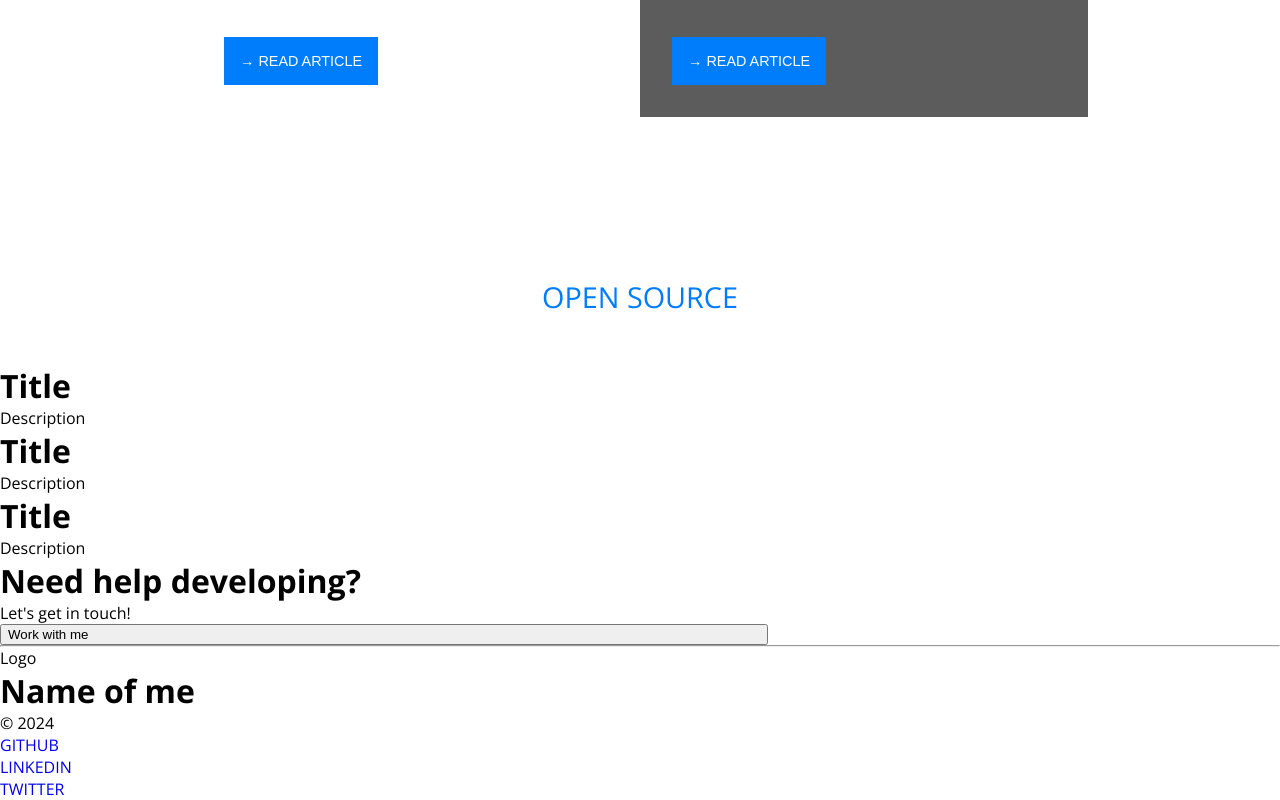
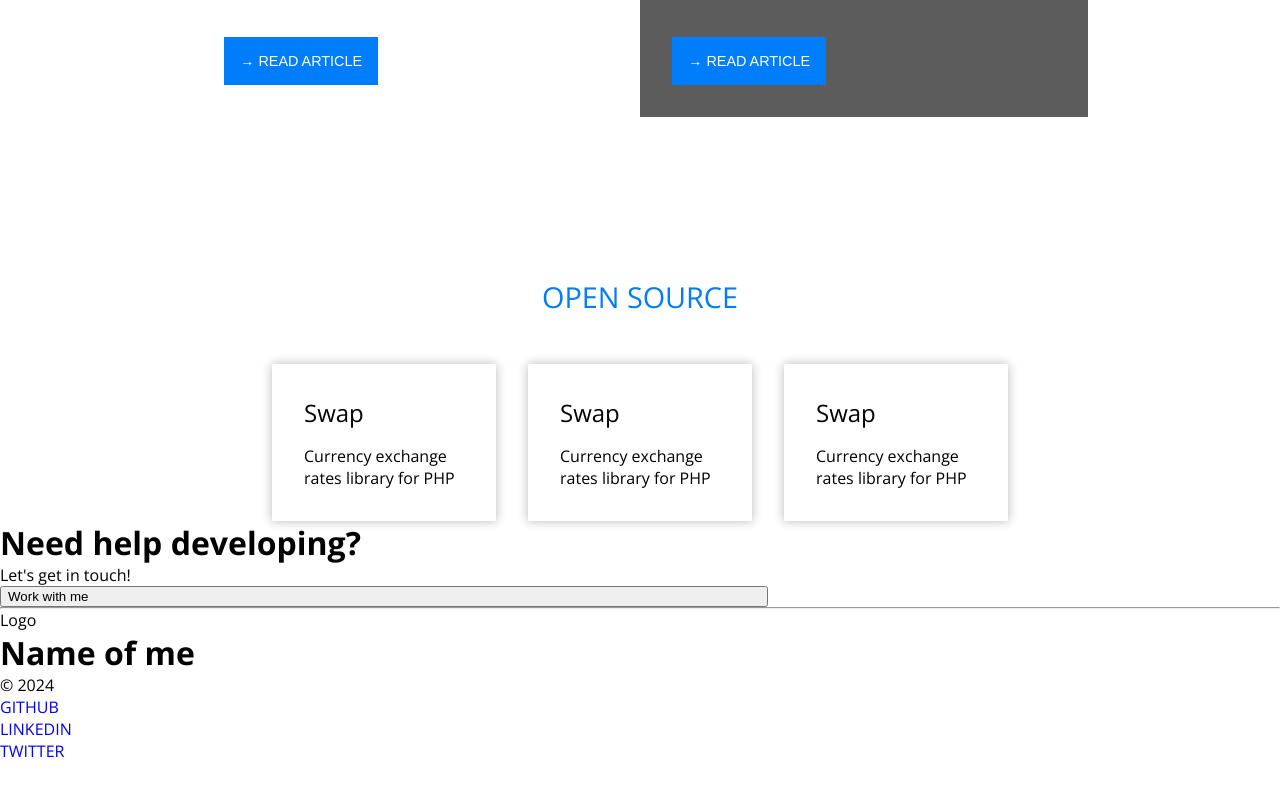
Before and after one commit to Olm09/Webdev, a plain HTML site: page index.html in a window 1280 px wide. Shown: the part 3020-3820 px from the top of the page. After the commit the page ends 3782 px from the top, so only its background shows below. Drawn offline with nearby package versions, Linux system fonts and the light colour scheme; a web font is replaced by a local one.

Commit message:
added section open source

```diff
--- a/global.css
+++ b/global.css
@@ -202,3 +202,23 @@ blog h1 {
   background-color: var(--value3);
   color: var(--value9);
 }
+
+opensource elements {
+  flex-direction: row;
+  justify-content: center;
+}
+
+opensource element {
+  max-width: 10rem;
+  padding: 2rem;
+  background-color: var(--value9);
+  justify-content: space-between;
+  margin: 0 1rem;
+  box-shadow: 0 0 10px 0 var(--value6);
+}
+
+opensource h3 {
+  font-weight: 100;
+  font-size: 1.5rem;
+  margin-bottom: 1rem;
+}
--- a/index.html
+++ b/index.html
@@ -175,28 +175,29 @@
     <opensource>
       <h2>OPEN SOURCE</h2>
 
-      <block class="horizontal center">
-        <block class="solid center" style="--w: 250px; --h: 200px;">
-          <div>
-            <h1>Title</h1>
-            <p>Description</p>
-          </div>
-        </block>
+      <elements>
+        <element>
 
-        <block class="solid center" style="--w: 250px; --h: 200px;">
-          <div>
-            <h1>Title</h1>
-            <p>Description</p>
-          </div>
-        </block>
+            <h3>Swap</h3>
+            <p>Currency exchange rates library for PHP</p>
 
-        <block class="solid center" style="--w: 250px; --h: 200px;">
-          <div>
-            <h1>Title</h1>
-            <p>Description</p>
-          </div>
-        </block>
-      </block>
+        </element>
+
+        <element>
+
+            <h3>Swap</h3>
+            <p>Currency exchange rates library for PHP</p>
+
+        </element>
+
+        <element>
+
+            <h3>Swap</h3>
+            <p>Currency exchange rates library for PHP</p>
+
+        </element>
+
+      </elements>
     </opensource>
 
 
```
